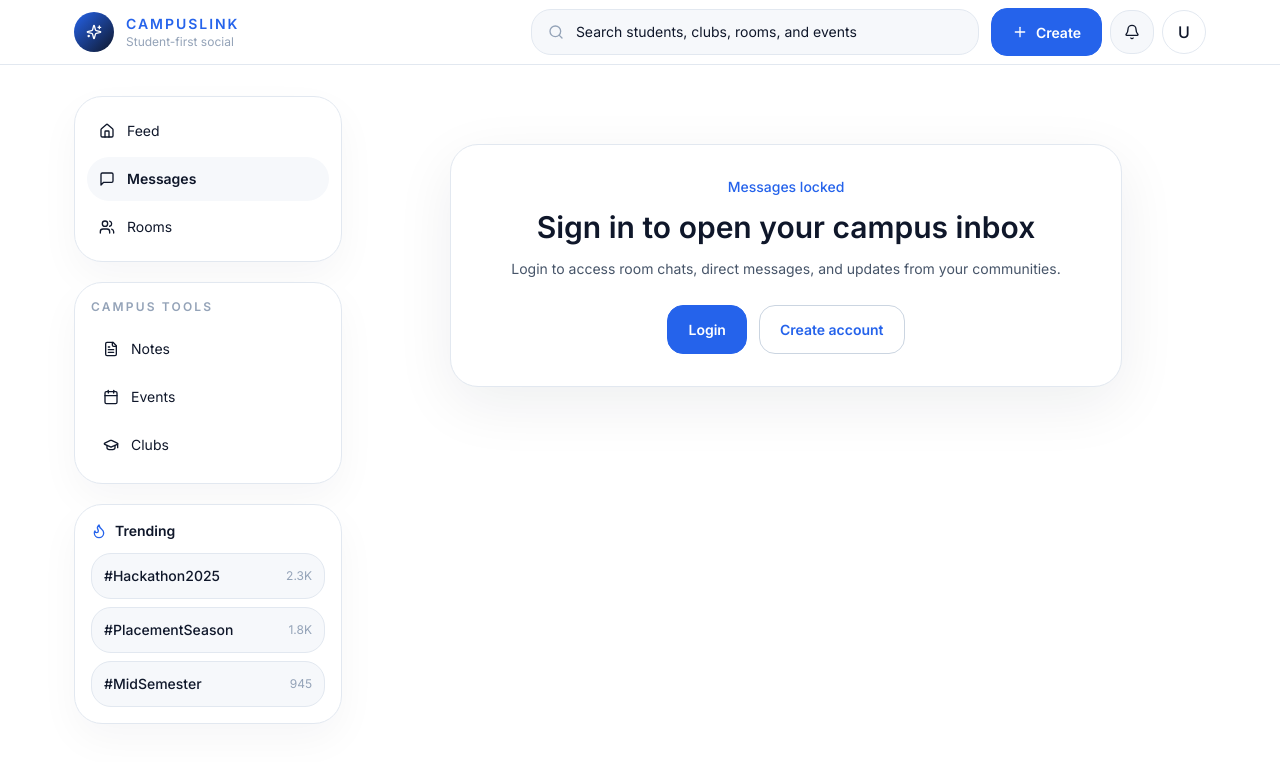
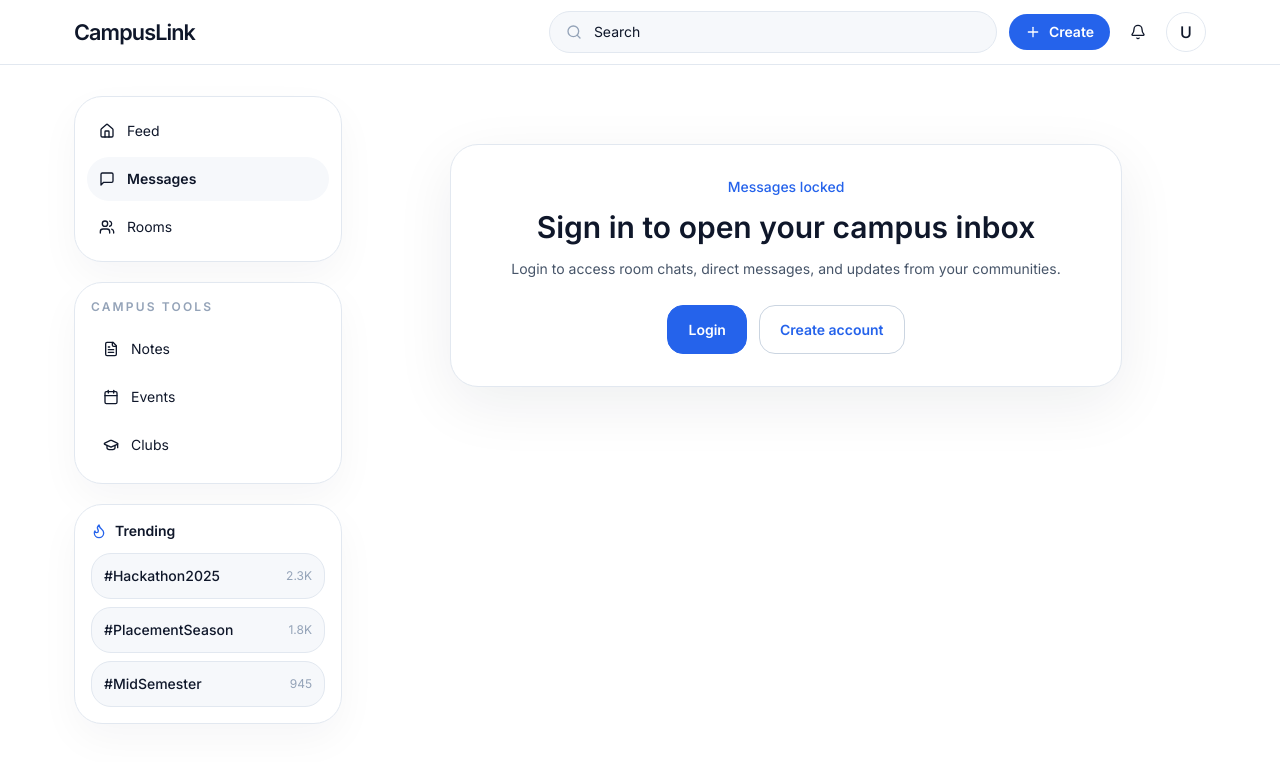
Before and after one commit to luckykushwha8-code/campus-app, a Next.js app: page /messages in a window 1280 px wide. Shown: the top 762 px of the page. Built offline with nearby package versions, Linux system fonts and the light colour scheme.

Commit message:
Polish home feed chrome

```diff
--- a/src/components/feed/post-card.tsx
+++ b/src/components/feed/post-card.tsx
@@ -255,14 +255,14 @@ export function PostCard({ post, onDeleted, onUpdated }: PostCardProps) {
 
   return (
     <article className="overflow-hidden rounded-[18px] border border-[var(--border-color)] bg-white shadow-[0_8px_24px_rgba(15,23,42,0.03)]">
-      <div className="flex items-center justify-between px-4 py-4">
+      <div className="flex items-center justify-between px-4 py-3.5">
         <div className="flex items-center gap-3">
           {authorHref ? (
             <Link href={authorHref}>
-              <Avatar alt={post.author.name} src={post.author.avatarUrl} className="h-11 w-11" />
+              <Avatar alt={post.author.name} src={post.author.avatarUrl} className="h-10 w-10" />
             </Link>
           ) : (
-            <Avatar alt={post.isAnonymous ? "Anonymous" : post.author.name} src={post.isAnonymous ? "" : post.author.avatarUrl} className="h-11 w-11" />
+            <Avatar alt={post.isAnonymous ? "Anonymous" : post.author.name} src={post.isAnonymous ? "" : post.author.avatarUrl} className="h-10 w-10" />
           )}
           <div>
             <div className="flex items-center gap-2">
@@ -277,7 +277,7 @@ export function PostCard({ post, onDeleted, onUpdated }: PostCardProps) {
               )}
               {post.author.isVerified && !post.isAnonymous ? <BadgeCheck className="h-3.5 w-3.5 text-[var(--accent)]" /> : null}
             </div>
-            <div className="flex flex-wrap items-center gap-2 text-xs text-[var(--text-muted)]">
+            <div className="flex flex-wrap items-center gap-2 text-[11px] text-[var(--text-muted)]">
               {!post.isAnonymous ? <span>@{post.author.username}</span> : null}
               {post.author.institution ? <span>{post.author.institution}</span> : null}
               <span>{formatDate(post.createdAt)}</span>
@@ -287,12 +287,12 @@ export function PostCard({ post, onDeleted, onUpdated }: PostCardProps) {
 
         <div className="flex items-center gap-2">
           {!post.isOwner && post.canReport ? (
-            <button className="inline-flex h-9 w-9 items-center justify-center rounded-full text-[var(--text-muted)] transition hover:bg-[var(--bg-secondary)] hover:text-[var(--accent)]" onClick={() => handleReport("post", post.id)} type="button">
+            <button className="inline-flex h-8 w-8 items-center justify-center rounded-full text-[var(--text-muted)] transition hover:bg-[var(--bg-secondary)] hover:text-[var(--accent)]" onClick={() => handleReport("post", post.id)} type="button">
               {isReporting ? <Loader2 className="h-4 w-4 animate-spin" /> : <Flag className="h-4 w-4" />}
             </button>
           ) : null}
           {post.isOwner ? (
-            <button className="inline-flex h-9 w-9 items-center justify-center rounded-full text-[var(--text-muted)] transition hover:bg-[var(--bg-secondary)] hover:text-red-600" onClick={handleDeletePost} type="button">
+            <button className="inline-flex h-8 w-8 items-center justify-center rounded-full text-[var(--text-muted)] transition hover:bg-[var(--bg-secondary)] hover:text-red-600" onClick={handleDeletePost} type="button">
               {isDeleting ? <Loader2 className="h-4 w-4 animate-spin" /> : <Trash2 className="h-4 w-4" />}
             </button>
           ) : null}
--- a/src/components/layout/navbar.tsx
+++ b/src/components/layout/navbar.tsx
@@ -6,7 +6,7 @@ import { useEffect, useState } from "react";
 import { cn } from "@/lib/utils";
 import { Avatar } from "@/components/ui/avatar";
 import { useAppSession } from "@/hooks/use-app-session";
-import { Home, Compass, Plus, MessageSquare, User, Search, FileText, CalendarDays, Bell, Sparkles } from "lucide-react";
+import { Home, Compass, Plus, MessageSquare, User, Search, FileText, CalendarDays, Bell } from "lucide-react";
 
 const mobileNavItems = [
   { href: "/", icon: Home, label: "Home" },
@@ -53,32 +53,26 @@ export function Navbar() {
 
   return (
     <>
-      <header className="fixed inset-x-0 top-0 z-50 border-b border-[var(--border-color)] bg-[var(--bg-primary)]/92 backdrop-blur-xl">
+      <header className="fixed inset-x-0 top-0 z-50 border-b border-[var(--border-color)] bg-[var(--bg-primary)]/96 backdrop-blur-xl">
         <div className="app-frame flex h-16 items-center gap-3 px-4 md:px-6">
-          <Link href="/" className="flex items-center gap-3">
-            <div className="flex h-10 w-10 items-center justify-center rounded-2xl bg-[linear-gradient(135deg,#2563eb_0%,#0f172a_100%)] text-white">
-              <Sparkles className="h-4 w-4" />
-            </div>
-            <div>
-              <p className="text-sm font-semibold tracking-[0.14em] text-[var(--accent)]">CAMPUSLINK</p>
-              <p className="text-xs text-[var(--text-muted)]">Student-first social</p>
-            </div>
+          <Link href="/" className="text-[1.35rem] font-semibold tracking-[-0.04em] text-[var(--text-primary)]">
+            CampusLink
           </Link>
 
-          <Link href="/explore" className="app-panel ml-auto hidden min-w-0 items-center gap-3 px-4 py-3 text-sm text-[var(--text-secondary)] md:flex md:w-full md:max-w-md">
+          <Link href="/explore" className="ml-auto hidden min-w-0 items-center gap-3 rounded-full border border-[var(--border-color)] bg-[var(--bg-secondary)] px-4 py-2.5 text-sm text-[var(--text-secondary)] md:flex md:w-full md:max-w-md">
             <Search className="h-4 w-4 flex-shrink-0 text-[var(--text-muted)]" />
-            <span className="truncate">Search students, clubs, rooms, and events</span>
+            <span className="truncate">Search</span>
           </Link>
 
           <div className="ml-auto flex items-center gap-2 md:ml-0">
-            <Link href="/explore" className="app-panel flex h-11 w-11 items-center justify-center text-[var(--text-secondary)] md:hidden">
+            <Link href="/explore" className="flex h-10 w-10 items-center justify-center rounded-full text-[var(--text-secondary)] transition hover:bg-[var(--bg-secondary)] md:hidden">
               <Search className="h-4 w-4" />
             </Link>
-            <button className="button-clean hidden md:inline-flex" onClick={() => setShowCreate(true)} type="button">
+            <button className="hidden rounded-full bg-[var(--accent)] px-4 py-2 text-sm font-semibold text-white transition hover:bg-[var(--accent-hover)] md:inline-flex md:items-center md:gap-2" onClick={() => setShowCreate(true)} type="button">
               <Plus className="h-4 w-4" />
               Create
             </button>
-            <Link href="/notifications" className="app-panel relative flex h-11 w-11 items-center justify-center text-[var(--text-secondary)]">
+            <Link href="/notifications" className="relative flex h-10 w-10 items-center justify-center rounded-full text-[var(--text-secondary)] transition hover:bg-[var(--bg-secondary)]">
               <Bell className="h-4 w-4" />
               {unreadCount ? (
                 <span className="absolute -right-1 -top-1 inline-flex min-h-5 min-w-5 items-center justify-center rounded-full bg-[var(--accent)] px-1 text-[10px] font-semibold text-white">
@@ -87,7 +81,7 @@ export function Navbar() {
               ) : null}
             </Link>
             <Link href="/profile">
-              <Avatar alt={user?.name || "User"} src={user?.avatarUrl} className="h-11 w-11 border border-[var(--border-color)]" />
+              <Avatar alt={user?.name || "User"} src={user?.avatarUrl} className="h-10 w-10 border border-[var(--border-color)]" />
             </Link>
           </div>
         </div>
```
